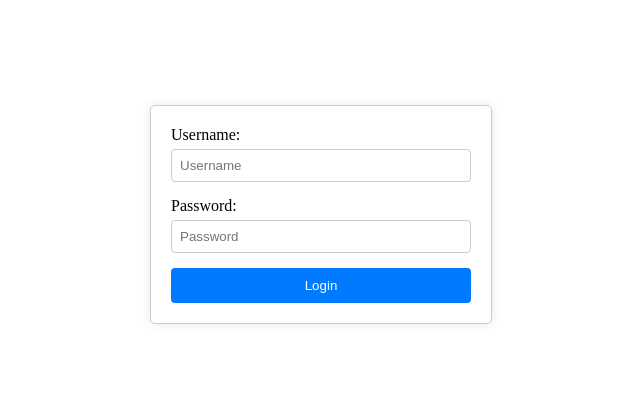
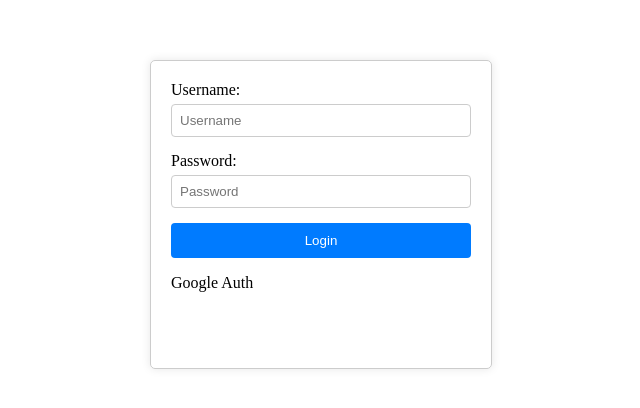
Before and after one commit to ShlokMewada/odoo_frontend, a React (Create React App) app in the folder tester/: page /login in a window 1280 px wide. Shown: the part 186-594 px from the top of the page, without its empty margins (319-959 px from the left). Built offline with nearby package versions, Linux system fonts and the light colour scheme.

Commit message:
google auth

```diff
--- a/tester/package.json
+++ b/tester/package.json
@@ -3,9 +3,12 @@
   "version": "0.1.0",
   "private": true,
   "dependencies": {
+    "@react-oauth/google": "^0.12.1",
     "@testing-library/jest-dom": "^5.17.0",
     "@testing-library/react": "^13.4.0",
     "@testing-library/user-event": "^13.5.0",
+    "google-auth-library": "^9.11.0",
+    "jwt-decode": "^4.0.0",
     "react": "^18.3.1",
     "react-dom": "^18.3.1",
     "react-router-dom": "^6.24.1",
--- a/tester/src/components/GoogleAuth.js
+++ b/tester/src/components/GoogleAuth.js
@@ -1,12 +1,10 @@
 import { GoogleLogin } from '@react-oauth/google';
-import { jwtDecode } from 'jwt-decode'; // Importing jwtDecode as default import
+import { jwtDecode } from 'jwt-decode';
 import React from 'react';
 import { useNavigate } from 'react-router-dom';
-import { useAuth } from './AuthContext';
 
 function GoogleAuth() {
-  const navigate = useNavigate(); // Hook for navigation
-  const { login } = useAuth();
+  const navigate = useNavigate();
 
   const sendTokenToBackend = async (idToken) => {
     try {
@@ -18,16 +16,19 @@ function GoogleAuth() {
         body: JSON.stringify({ id_token: idToken }),
       });
 
-      if (!response.ok) {
+      const data = await response.json();
+      if (response.ok) {
+        // Save tokens to localStorage
+        localStorage.setItem("access_token", data.tokens.access);
+
+        // Redirect to the path saved in localStorage or to the home page
+        const redirectPath = localStorage.getItem("redirectAfterLogin") || "/";
+        localStorage.removeItem("redirectAfterLogin");
+        console.log('Login successful');
+        navigate(redirectPath);
+      } else {
         throw new Error('Failed to login with Google');
       }
-
-      const data = await response.json();
-      console.log('Login successful:', data);
-
-      // Handle successful login, e.g., save tokens, redirect, etc.
-      login(data.user); // Assuming the backend sends the user data
-      navigate('/home'); // Redirect to the home page
     } catch (error) {
       console.error('Error sending token to backend:', error);
     }
--- a/tester/src/components/Login.js
+++ b/tester/src/components/Login.js
@@ -1,5 +1,7 @@
 import React, { useState } from "react";
 import { useNavigate } from "react-router-dom";
+import GoogleAuth from "./GoogleAuth";
+
 
 const Login = () => {
   const [credentials, setCredentials] = useState({
@@ -70,6 +72,9 @@ const Login = () => {
 
         <button type="submit">Login</button>
       </form>
+      <div>
+        <GoogleAuth/>
+      </div>
     </div>
   );
 };
--- a/tester/src/index.js
+++ b/tester/src/index.js
@@ -1,34 +1,36 @@
 import React from "react";
 import ReactDOM from "react-dom/client";
+import Error from "./components/Error";
+import Header from "./components/Header";
+import Login from "./components/Login";
+import LogoutHandler from "./components/LogoutHandler";
 import "./index.css";
-import App from "./App";
-import Login from "./components/Login";
-import Error from "./components/Error";
-import LogoutHandler from "./components/LogoutHandler"
-import Header from "./components/Header";
 
-import { createBrowserRouter, RouterProvider, Outlet } from "react-router-dom";
+import { GoogleOAuthProvider } from '@react-oauth/google';
+import { createBrowserRouter, RouterProvider } from "react-router-dom";
+
+const clientId = '443652869740-1df41cf4e6ikli26qdtg784qcefdf1lu.apps.googleusercontent.com'; // Replace with your actual client ID
 
 const appRouter = createBrowserRouter([
   {
     path: "/",
     element: <Header />,
-    // children: [
-    //   {
-    //     path: "/",
-    //     element: <Login />,
-    //   },
-    // ],
     errorElement: <Error />,
-  },{
+  },
+  {
     path: "/login",
-    element:<Login/>
-  },{
+    element: <Login />,
+  },
+  {
     path: "/logout",
-    element: <LogoutHandler/>
-  }
+    element: <LogoutHandler />,
+  },
 ]);
 
 const root = ReactDOM.createRoot(document.getElementById("root"));
 
-root.render(<RouterProvider router={appRouter} />);
+root.render(
+  <GoogleOAuthProvider clientId={clientId}>
+    <RouterProvider router={appRouter} />
+  </GoogleOAuthProvider>
+);
```
Also changed, not shown: 1 other file (tests, documents, lock files or other folders).
